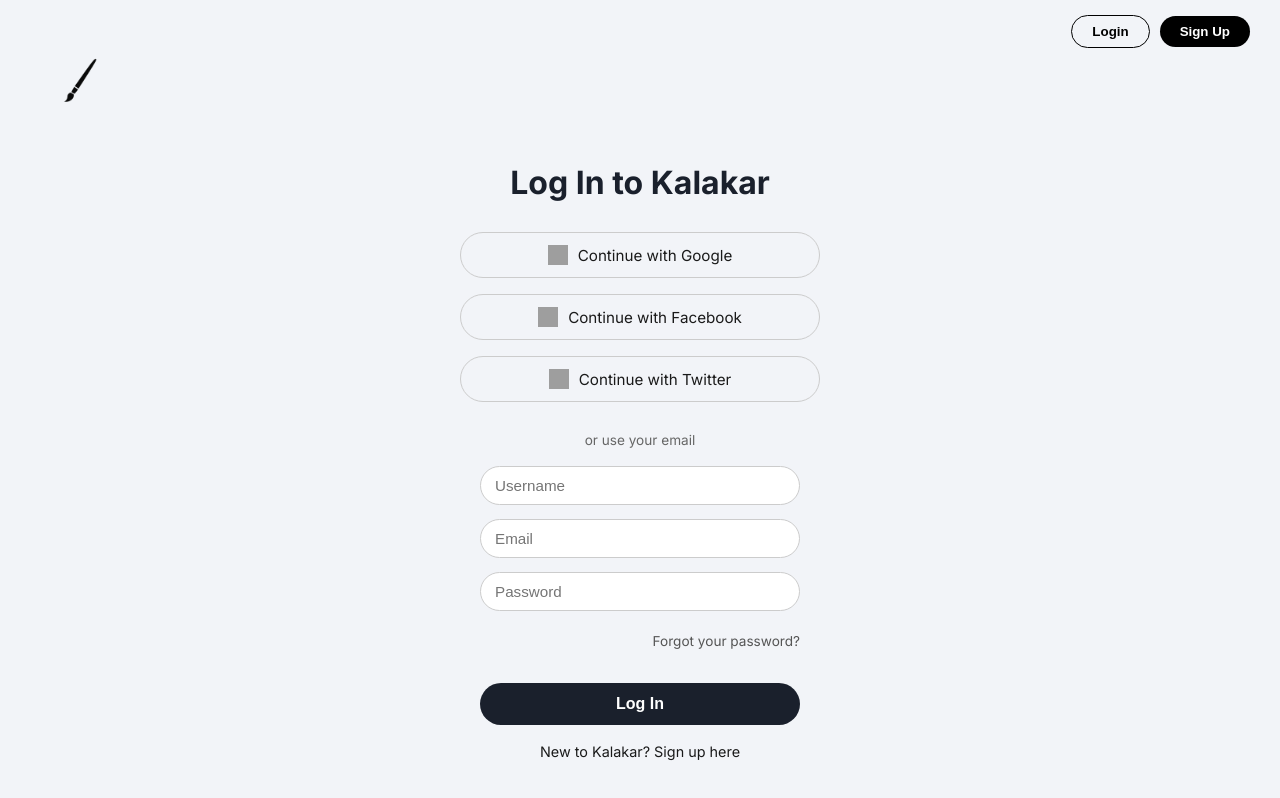
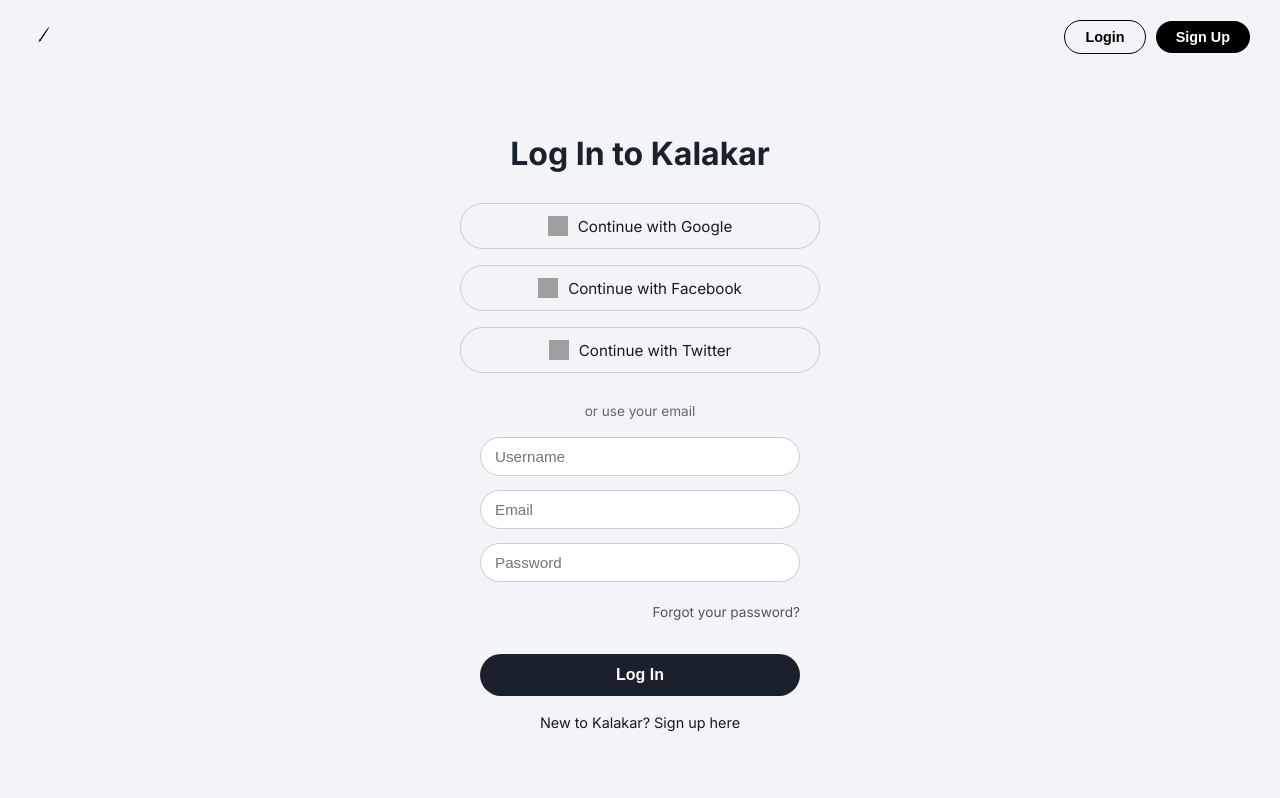
Before and after one commit to codesofsamuel/kalakar, a plain HTML site: page login.html in a window 1280 px wide. Drawn offline with Linux system fonts and the light colour scheme; grey boxes are pictures that could not be loaded.

Commit message:
Update style.css

```diff
--- a/style.css
+++ b/style.css
@@ -195,20 +195,81 @@ input[type="search"]:focus {
 
 /* login/sinup */
 /* === CLEANER SOCIAL AUTH BUTTONS === */
+
+/* General Layout */
+body {
+  background-color: #f2f4f8;
+  font-family: 'Inter', sans-serif;
+  margin: 0;
+  padding: 0;
+}
+
+/* Header for Login/Signup */
+header {
+  display: flex;
+  align-items: center;
+  justify-content: space-between;
+  padding: 15px 30px;
+  background-color: #f2f4f8;
+}
+
+.auth-logo img {
+  height: 40px;
+  object-fit: contain;
+}
+
+/* Header Right Buttons */
+.header-right {
+  display: flex;
+  align-items: center;
+  gap: 10px;
+}
+
+.header-right button {
+  cursor: pointer;
+  border: none;
+  border-radius: 25px;
+  padding: 8px 20px;
+  font-weight: 600;
+  transition: background-color 0.3s ease;
+  font-size: 0.9rem;
+}
+
+.login-btn {
+  background-color: transparent;
+  color: #000;
+  border: 1.5px solid #000;
+}
+
+.login-btn:hover {
+  background-color: #ddd;
+}
+
+.signup-btn {
+  background-color: #000;
+  color: #fff;
+}
+
+.signup-btn:hover {
+  background-color: #3f3f3f;
+}
+
+/* Auth Page Container */
 .auth-page {
   max-width: 400px;
-  margin: 80px auto;
+  margin: 40px auto 60px;
   padding: 20px;
   text-align: center;
-  font-family: 'Inter', sans-serif;
 }
 
+/* Heading */
 .auth-heading {
   font-size: 2rem;
   margin-bottom: 30px;
   color: #1a202c;
 }
 
+/* Social Auth Buttons */
 .auth-social {
   display: flex;
   flex-direction: column;
@@ -224,7 +285,7 @@ input[type="search"]:focus {
   padding: 12px 16px;
   border: 1.5px solid #ccc;
   border-radius: 30px;
-background-color: #f2f4f8;
+  background-color: #f2f4f8;
   color: #1a1a1a;
   font-size: 0.95rem;
   font-weight: 500;
@@ -241,12 +302,14 @@ background-color: #f2f4f8;
   width: 20px;
 }
 
+/* Note Separator */
 .auth-note {
   margin: 20px 0 18px;
   font-size: 0.85rem;
   color: #666;
 }
 
+/* Form */
 .auth-form {
   display: flex;
   flex-direction: column;
@@ -269,6 +332,7 @@ background-color: #f2f4f8;
   outline: none;
 }
 
+/* Submit Button */
 .auth-button {
   margin-top: 10px;
   padding: 12px 18px;
@@ -286,22 +350,9 @@ background-color: #f2f4f8;
   background-color: #333;
 }
 
-.auth-logo {
-  display: block;
-  margin: 5px 10px;
-width: 20px;
-height: 20px;
-}
-
-.auth-logo img {
-  height: 120px;
-  width: auto;
-  display: block;
-}
-
-
+/* Switch Link */
 .switch-link {
-  display: inline-block; /* change from block */
+  display: inline-block;
   margin-top: 18px;
   font-size: 0.9rem;
   color: #1a1a1a;
@@ -314,6 +365,7 @@ height: 20px;
   border-bottom: 1px solid #1a1a1a;
 }
 
+/* Forgot Password */
 .forgot-password {
   display: block;
   text-align: right;
@@ -329,6 +381,7 @@ height: 20px;
   text-decoration: underline;
 }
 
+/* Terms Checkbox (Signup) */
 .terms-checkbox {
   font-size: 0.85rem;
   color: #555;
```
